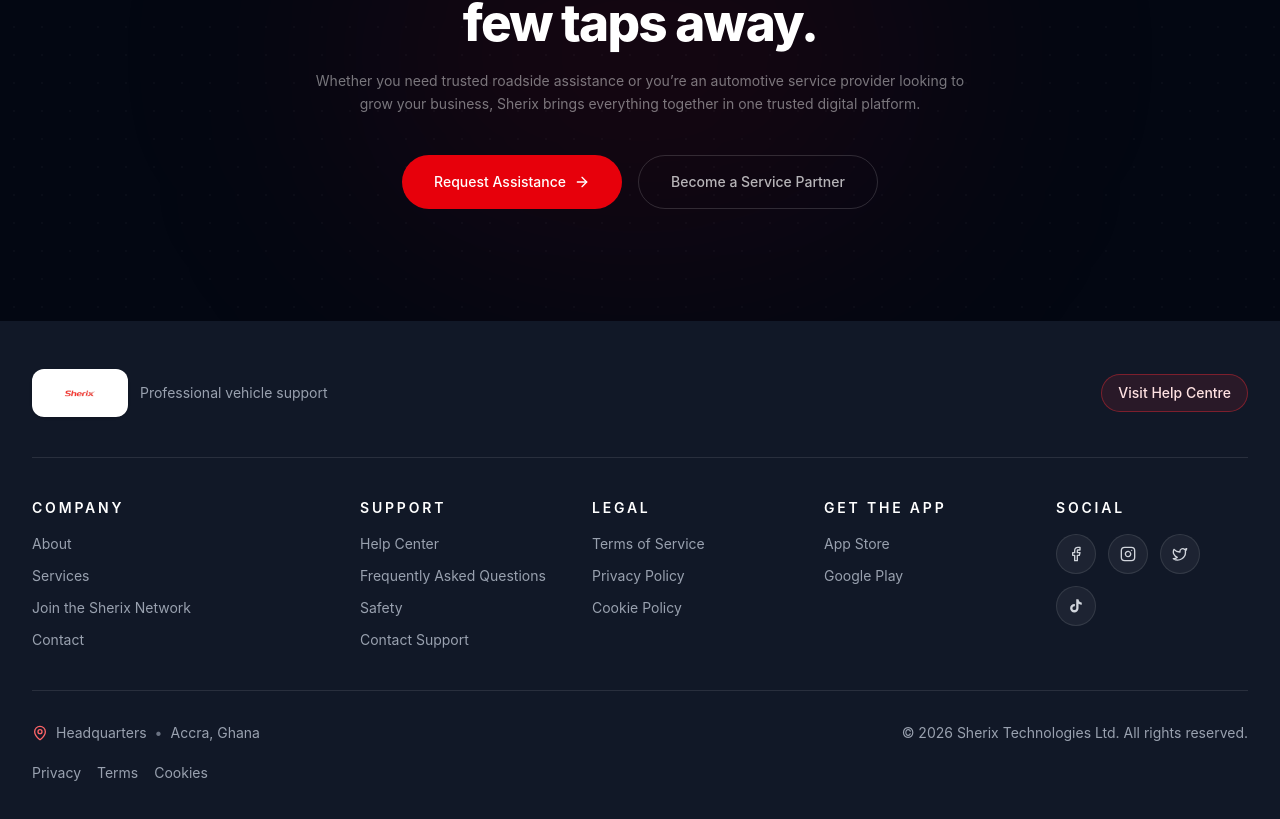
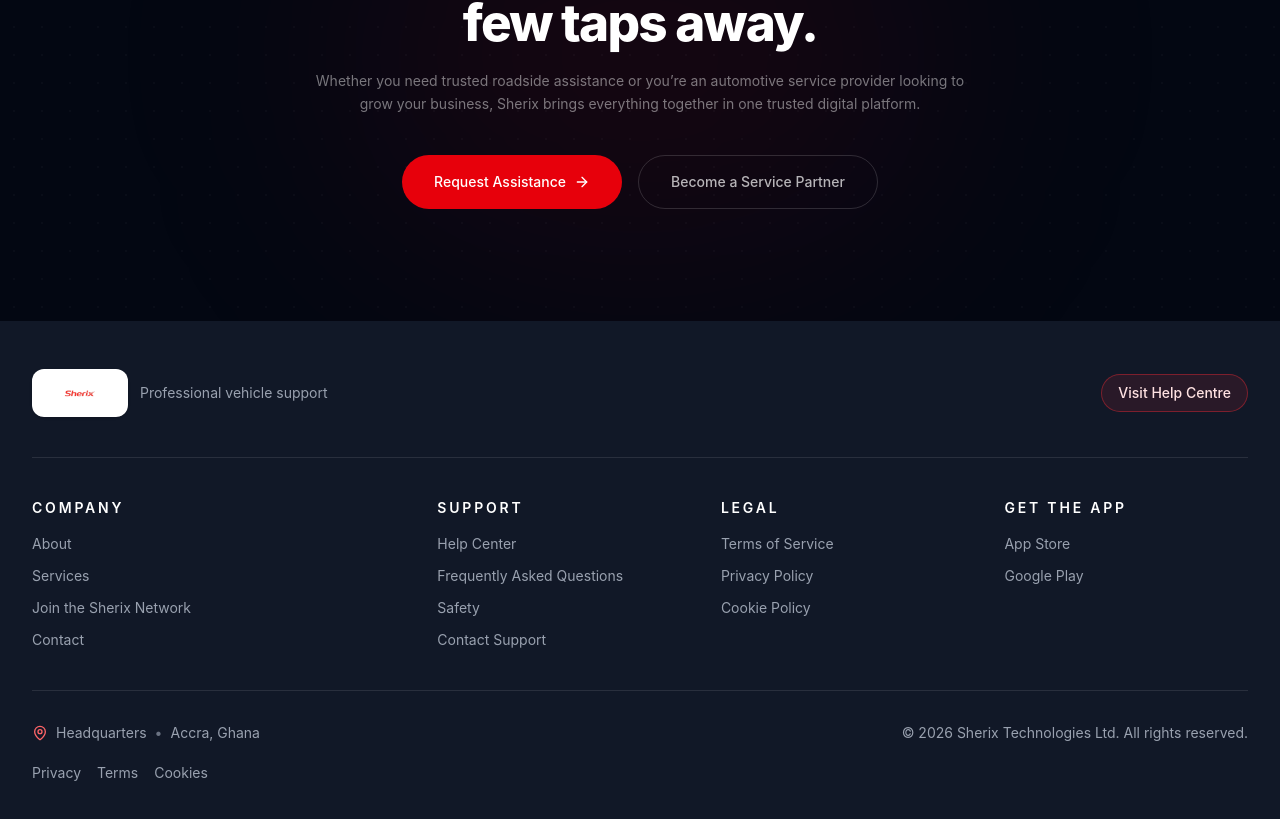
Before and after one commit to Kwekuaugust22/sherix-app-website, a React (Vite) app: page / in a window 1280 px wide. Shown: the part 5935-6754 px from the top of the page. Built offline with nearby package versions, Linux system fonts and the light colour scheme.

Commit message:
socials removed from footer

```diff
--- a/src/app/components/Layout.tsx
+++ b/src/app/components/Layout.tsx
@@ -228,7 +228,7 @@ export function Layout() {
             </NavLink>
           </div>
 
-          <div className="mt-10 grid gap-10 lg:grid-cols-[1.5fr_1fr_1fr_1fr_1fr]">
+          <div className="mt-10 grid gap-10 lg:grid-cols-[1.5fr_1fr_1fr_1fr]">
             <div>
               <h2 className="mb-4 text-sm font-semibold uppercase tracking-[0.2em] text-white">Company</h2>
               <ul className="space-y-3 text-sm">
@@ -264,33 +264,6 @@ export function Layout() {
                 <li><a href="https://www.apple.com/app-store/" target="_blank" rel="noreferrer" className="text-gray-400 transition-colors hover:text-red-400">App Store</a></li>
                 <li><a href="https://play.google.com/store" target="_blank" rel="noreferrer" className="text-gray-400 transition-colors hover:text-red-400">Google Play</a></li>
               </ul>
-            </div>
-
-            <div>
-              <h2 className="mb-4 text-sm font-semibold uppercase tracking-[0.2em] text-white">Social</h2>
-              <div className="flex flex-wrap gap-3">
-                {[
-                  { label: 'Facebook', href: 'https://www.facebook.com', icon: Facebook },
-                  { label: 'Instagram', href: 'https://www.instagram.com', icon: Instagram },
-                  { label: 'X', href: 'https://x.com', icon: Twitter },
-                  { label: 'TikTok', href: 'https://www.tiktok.com', icon: TikTokIcon },
-                ].map(social => (
-                  <a
-                    key={social.label}
-                    href={social.href}
-                    target="_blank"
-                    rel="noreferrer"
-                    aria-label={social.label}
-                    className="flex h-10 w-10 items-center justify-center rounded-full border border-white/10 bg-white/5 text-gray-300 transition-all hover:border-red-500 hover:bg-red-500/10 hover:text-red-400"
-                  >
-                    {social.icon === TikTokIcon ? (
-                      <TikTokIcon className="h-4 w-4" />
-                    ) : (
-                      <social.icon className="h-4 w-4" />
-                    )}
-                  </a>
-                ))}
-              </div>
             </div>
           </div>
 
```
